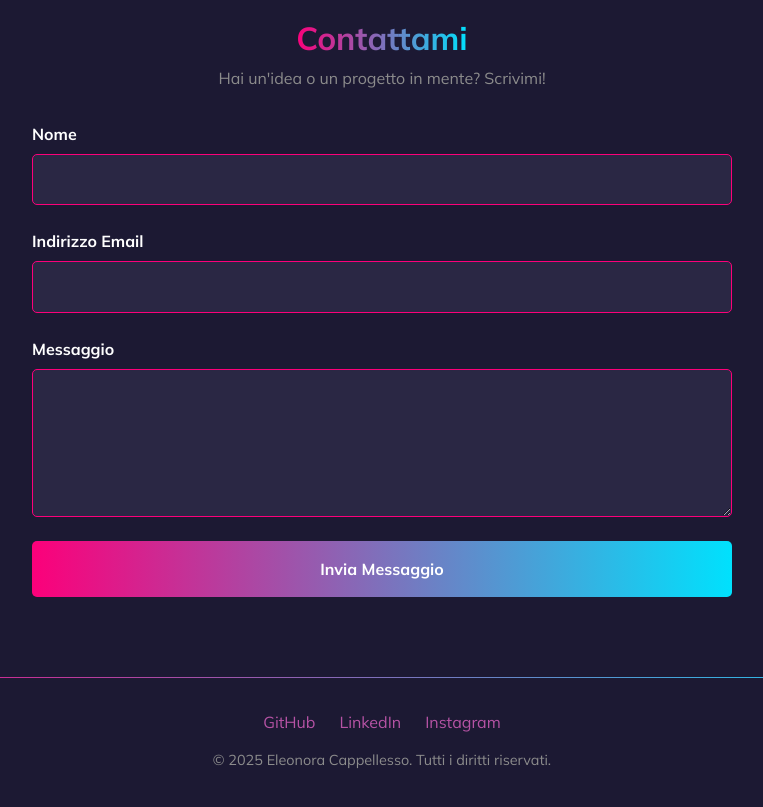
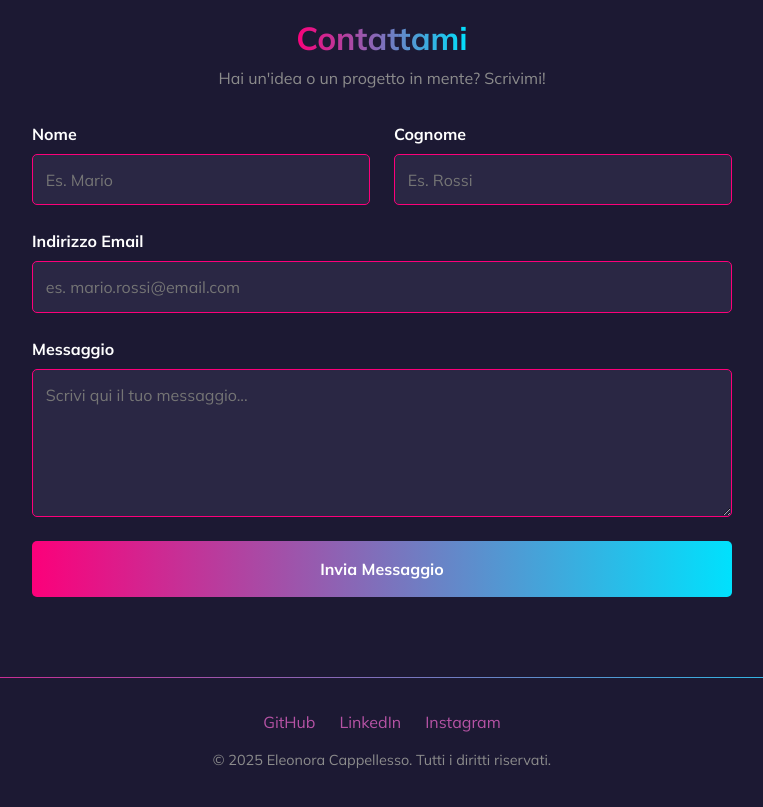
Before and after one commit to eleonoracappellesso/personal-portfolio, a React (Vite) app: page / in a window 1280 px wide. Shown: the part 3980-4787 px from the top of the page, without its empty margins (258-1021 px from the left). Built offline with nearby package versions, Linux system fonts and the light colour scheme.

Commit message:
added validation in contact form

```diff
--- a/src/components/Contatti.jsx
+++ b/src/components/Contatti.jsx
@@ -1,9 +1,56 @@
+import { useState } from 'react';
 import { useForm, ValidationError } from '@formspree/react';
 import styles from './Contatti.module.css';
 
 export default function Contatti() {
+    const [state, formspreeHandleSubmit] = useForm("xdkdoypn");
 
-    const [state, handleSubmit] = useForm("xdkdoypn");
+    // Stato per i dati del form
+    const [formData, setFormData] = useState({
+        nome: '',
+        cognome: '',
+        email: '',
+        messaggio: '',
+    });
+
+    // Stato per gli errori di validazione
+    const [errors, setErrors] = useState({});
+
+    // Funzione per aggiornare lo stato quando l'utente scrive
+    const handleChange = (e) => {
+        const { name, value } = e.target;
+        setFormData((prevData) => ({
+            ...prevData,
+            [name]: value,
+        }));
+    };
+
+    // Funzione per validare i campi
+    const validate = () => {
+        const newErrors = {};
+        if (!formData.nome) newErrors.nome = 'Il nome è obbligatorio.';
+        if (!formData.cognome) newErrors.cognome = 'Il cognome è obbligatorio.';
+        if (!formData.email) {
+            newErrors.email = "L'email è obbligatoria.";
+        } else if (!/\S+@\S+\.\S+/.test(formData.email)) {
+            newErrors.email = "L'indirizzo email non è valido.";
+        }
+        if (!formData.messaggio) newErrors.messaggio = 'Il messaggio non può essere vuoto.';
+
+        return newErrors;
+    };
+
+    // Funzione che gestisce il submit del form
+    const handleSubmit = (e) => {
+        e.preventDefault(); // Previene il ricaricamento della pagina
+        const validationErrors = validate();
+        setErrors(validationErrors);
+
+        // Se non ci sono errori, procedi con l'invio a Formspree
+        if (Object.keys(validationErrors).length === 0) {
+            formspreeHandleSubmit(formData);
+        }
+    };
 
     if (state.succeeded) {
         return <p className={styles.successMessage}>Grazie per il tuo messaggio! Ti risponderò al più presto.</p>;
@@ -13,29 +60,54 @@ export default function Contatti() {
         <section className={styles.container}>
             <h2>Contattami</h2>
             <p className={styles.intro}>Hai un'idea o un progetto in mente? Scrivimi!</p>
-            <form onSubmit={handleSubmit} className={styles.form}>
-                <div className={styles.formGroup}>
-                    <label htmlFor="name">
-                        Nome
-                    </label>
-                    <input
-                        id="name"
-                        type="text"
-                        name="name"
-                        required
-                    />
+
+            {/* Usiamo il nostro handleSubmit */}
+            <form onSubmit={handleSubmit} noValidate className={styles.form}>
+
+                <div className={styles.formRow}>
+                    {/* Campo Nome */}
+                    <div className={styles.formGroup}>
+                        <label htmlFor="nome">Nome</label>
+                        <input
+                            id="nome"
+                            type="text"
+                            name="nome"
+                            placeholder="Es. Mario"
+                            value={formData.nome}
+                            onChange={handleChange}
+                        />
+                        {errors.nome && <span className={styles.errorMessage}>{errors.nome}</span>}
+                    </div>
+
+                    {/* Campo Cognome */}
+                    <div className={styles.formGroup}>
+                        <label htmlFor="cognome">Cognome</label>
+                        <input
+                            id="cognome"
+                            type="text"
+                            name="cognome"
+                            placeholder="Es. Rossi"
+                            value={formData.cognome}
+                            onChange={handleChange}
+                        />
+                        {errors.cognome && <span className={styles.errorMessage}>{errors.cognome}</span>}
+                    </div>
                 </div>
 
+
+                {/* Campo Email */}
                 <div className={styles.formGroup}>
-                    <label htmlFor="email">
-                        Indirizzo Email
-                    </label>
+                    <label htmlFor="email">Indirizzo Email</label>
                     <input
                         id="email"
                         type="email"
                         name="email"
-                        required
+                        placeholder="es. mario.rossi@email.com"
+                        value={formData.email}
+                        onChange={handleChange}
                     />
+                    {/* Qui uso sia il nostro errore che quello di Formspree per completezza */}
+                    {errors.email && <span className={styles.errorMessage}>{errors.email}</span>}
                     <ValidationError
                         prefix="Email"
                         field="email"
@@ -44,22 +116,18 @@ export default function Contatti() {
                     />
                 </div>
 
+                {/* Campo Messaggio */}
                 <div className={styles.formGroup}>
-                    <label htmlFor="message">
-                        Messaggio
-                    </label>
+                    <label htmlFor="messaggio">Messaggio</label>
                     <textarea
-                        id="message"
-                        name="message"
+                        id="messaggio"
+                        name="messaggio"
                         rows="5"
-                        required
+                        placeholder="Scrivi qui il tuo messaggio..."
+                        value={formData.messaggio}
+                        onChange={handleChange}
                     />
-                    <ValidationError
-                        prefix="Message"
-                        field="message"
-                        errors={state.errors}
-                        className={styles.errorMessage}
-                    />
+                    {errors.messaggio && <span className={styles.errorMessage}>{errors.messaggio}</span>}
                 </div>
 
                 <button type="submit" disabled={state.submitting} className={styles.submitButton}>
--- a/src/components/Contatti.module.css
+++ b/src/components/Contatti.module.css
@@ -14,6 +14,12 @@
     flex-direction: column;
     gap: 1.5rem;
     text-align: left;
+}
+
+.formRow {
+    display: flex;
+    flex-direction: column;
+    gap: 1.5rem;
 }
 
 .formGroup {
@@ -66,9 +72,12 @@
     cursor: not-allowed;
 }
 
+/* Stile per i messaggi di errore */
 .errorMessage {
     color: var(--pink);
     margin-top: 0.5rem;
+    font-size: 0.9rem;
+    min-height: 1em;
 }
 
 .successMessage {
@@ -80,3 +89,16 @@
     border-radius: 10px;
     margin: 80px auto;
 }
+
+/* Media query per schermi più grandi */
+@media (min-width: 768px) {
+    .formRow {
+        flex-direction: row;
+        /* Su desktop, i campi vanno in riga */
+    }
+
+    /* Fa in modo che i due gruppi di campi occupino lo stesso spazio */
+    .formRow .formGroup {
+        flex: 1;
+    }
+}
```
